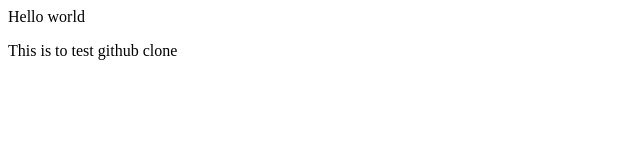
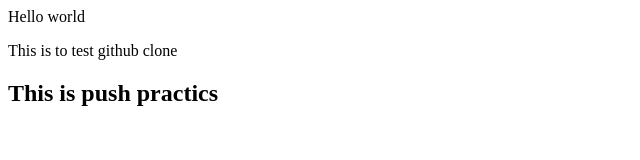
Before and after one commit to Isimhenmen/demo-repo, a plain HTML site: page index.html in a window 1280 px wide. Shown: the whole page, without its empty margins (0-640 px from the left). Drawn offline with Linux system fonts and the light colour scheme.

Commit message:
update commit
new commit for git hub practice

```diff
--- a/index.html
+++ b/index.html
@@ -1,2 +1,3 @@
 <div>Hello world</div>
 <p>This is to test github clone</p>
+<h2>This is push practics</h2>
```
Also changed, not shown: 1 other file.
